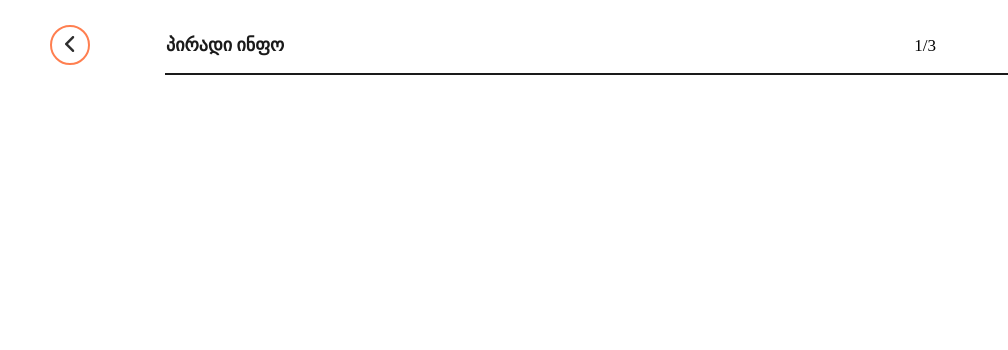
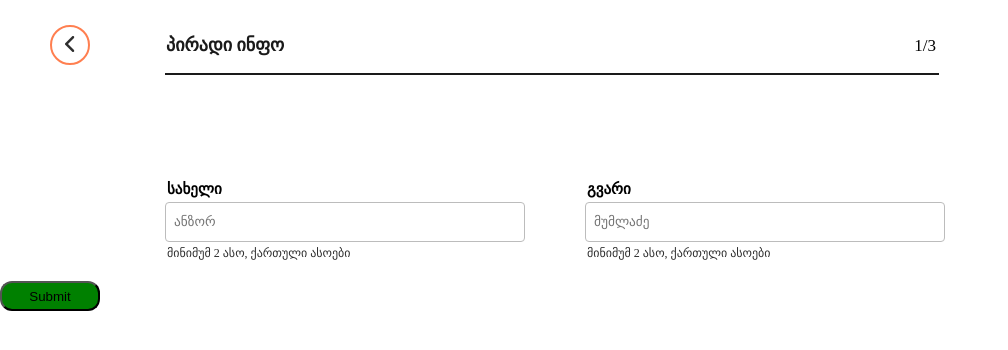
Before and after one commit to lizirukh/Redberry_Task, a React (Create React App) app: page / in a window 1280 px wide. Shown: the top 350 px of the page, without its empty margins (0-1008 px from the left). Built offline with nearby package versions, Linux system fonts and the light colour scheme; a web font is replaced by a local one.

Commit message:
Commented out Landing.jsx and enabled InfoPage.jsx

```diff
--- a/src/App.js
+++ b/src/App.js
@@ -1,11 +1,12 @@
-import Header from "./components/Header";
+// import Header from "./components/Header";
+import InfoPage from "./components/InfoPage";
 import Landing from "./components/Landing";
 
 function App() {
   return (
     <div>
-      {/* <Landing/> */}
-      <Header />
+      {/* <Landing/>   */}
+      <InfoPage />
     </div>
   );
 }
```
